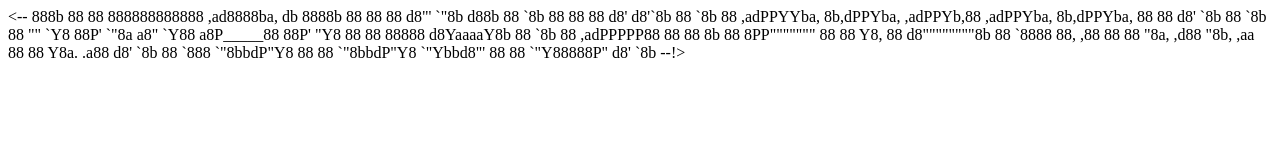
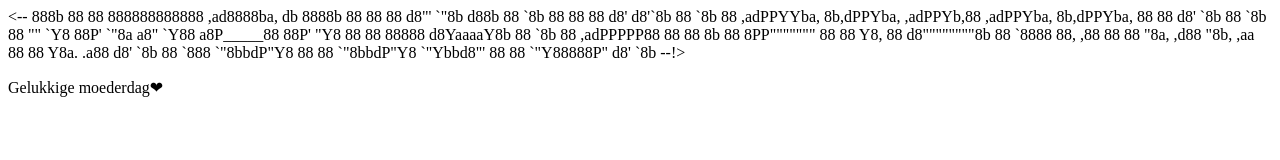
Before and after one commit to NanderTGA/moederdag, a plain HTML site: page index.html in a window 1280 px wide. Drawn offline with Linux system fonts and the light colour scheme.

Commit message:
Update index.html

```diff
--- a/index.html
+++ b/index.html
@@ -1,13 +1,6 @@
 <html>
 
-  <head>
-    <title>Gelukkige moederdag</title>
-  </head>
-
-  <body>
-    <p>
-
-      <--
+  <--
 888b      88                                    88                          888888888888    ,ad8888ba,          db
 8888b     88                                    88                               88        d8"'    `"8b        d88b
 88 `8b    88                                    88                               88       d8'                 d8'`8b
@@ -18,7 +11,12 @@
 88      `888  `"8bbdP"Y8  88       88   `"8bbdP"Y8   `"Ybbd8"'  88               88         `"Y88888P"   d8'          `8b
 --!>
 
-    </p>
+  <head>
+    <title>Gelukkige moederdag</title>
+  </head>
+
+  <body>
+    <p>Gelukkige moederdag❤</p>
   </body>
 
 </html>
```
